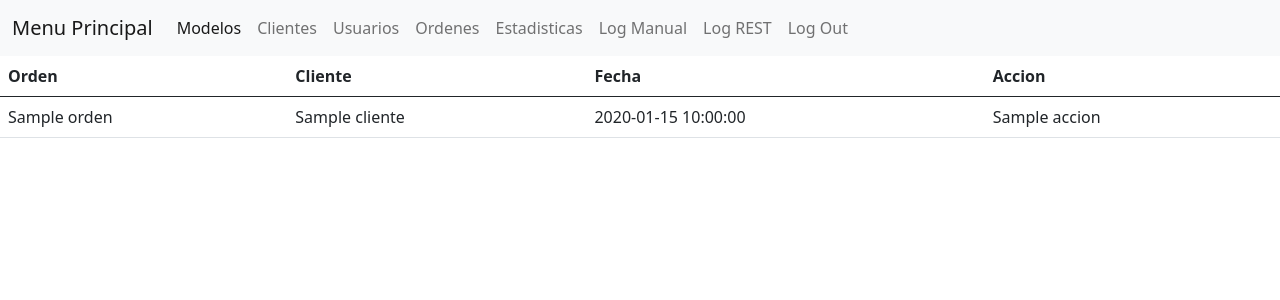
After one commit to maritox09/SistemaDeFabrica, a Flask app: page /log_rest in a window 1280 px wide. The commit adds this page. Shown: the top 300 px of the page. Run offline with Flask 2, Linux system fonts and the light colour scheme; the visitor is signed in with stand-in values (Sample User, id 1); a database or web service that is not in the repository returns one stand-in record (values such as "Sample title").

Commit message:
Agregado de WebServices

```diff
--- a/app.py
+++ b/app.py
@@ -251,7 +251,7 @@ def usuarios_eliminar(usuario):
 @app.route("/ordenes")
 def ordenes():
     if verificar_permiso():
-        data = db.ordenes.find()
+        data = db.ordenes.find().sort('fecha_ingreso',-1)
         return render_template("ordenes.html", data = data)
     else:
         return redirect(url_for("login"))
@@ -337,12 +337,20 @@ def ordenes_cancelar(orden):
 def estadisticas():
     return "Aqui van las estadisticas"
 
-#Log de ordenes
+#Logs
 @app.route("/log_ordenes")
 def log_ordenes():
     if verificar_permiso():
         data = db.log_ordenes.find().sort('fecha',pymongo.DESCENDING)
         return render_template("log_ordenes.html", data = data)
+    else:
+        return redirect(url_for("login"))
+
+@app.route("/log_rest")
+def log_rest():
+    if verificar_permiso():
+        data = db.log_rest.find().sort('fecha',pymongo.DESCENDING)
+        return render_template("log_rest.html", data = data)
     else:
         return redirect(url_for("login"))
 
@@ -361,6 +369,35 @@ def solicitar_inventario():
         ret = {"acceso":"negado"}
         return jsonify(ret)
 
+@app.route("/nueva_orden", methods = ["POST"])
+def nueva_orden():
+    data = request.json
+    resp = db.clientes.find_one({"_id":ObjectId(data['usuario']), "password":data['pass']})
+    if(resp):
+        temp_id = db.ordenes.insert_one({"cliente":data['usuario'], "nombre":resp['nombre'], "fecha_ingreso": datetime.now(), "estado":"recibida"})
+        for modelo in data['orden']:
+            db.ordenes_terminales.insert_one({"orden":str(temp_id.inserted_id),"modelo":modelo['modelo'], "cantidad":modelo['cantidad']})
+    else:
+        ret = {"acceso":"negado"}
+        return jsonify(ret)
+
+    db.log_rest.insert_one({"orden":str(temp_id.inserted_id),"cliente":resp['nombre'],"accion":"Ingreso orden mediante servicios REST","fecha": datetime.now()})
+    ret = {"orden":str(temp_id.inserted_id)}
+    return jsonify(ret)
+
+@app.route("/cancelar_orden", methods = ["POST"])
+def cancelar_orden():
+    data = request.json
+    resp = db.clientes.find_one({"_id":ObjectId(data['usuario']), "password":data['pass']})
+    if(resp):
+        if (db.ordenes.find_one({"_id":ObjectId(data['orden'])})['cliente'] == data['usuario']):
+            db.ordenes.update({"_id":ObjectId(data['orden'])},{"$set":{"estado":"cancelado"}})
+            db.log_rest.insert_one({"orden":data['orden'],"cliente":resp['nombre'],"accion":"Cancelacion de orden mediante servicios REST","fecha": datetime.now()})
+            ret = {"orden":"cancelada"}
+            return jsonify(ret)
+    else:
+        ret = {"acceso":"negado"}
+        return jsonify(ret)
 
 ###########Inicia el servidor
 if __name__ == '__main__':
--- a/templates/base.html
+++ b/templates/base.html
@@ -32,7 +32,10 @@
                 <a class="nav-link" href="/estadisticas">Estadisticas</a>
               </li>
               <li class="nav-item">
-                <a class="nav-link" href="/log_ordenes">Log de ordenes</a>
+                <a class="nav-link" href="/log_ordenes">Log Manual</a>
+              </li>
+              <li class="nav-item">
+                <a class="nav-link" href="/log_rest">Log REST</a>
               </li>
               <li class="nav-item">
                 <a class="nav-link" href="/logout">Log Out</a>
--- /dev/null
+++ b/templates/log_rest.html
@@ -0,0 +1,25 @@
+{% extends "base.html" %}
+{% block titulo %} Log Ordenes {% endblock %}
+
+{% block contenido %}
+<table class="table">
+    <thead>
+      <tr>
+        <th scope="col">Orden</th>
+        <th scope="col">Cliente</th>
+        <th scope="col">Fecha</th>
+        <th scope="col">Accion</th>
+      </tr>
+    </thead>
+    <tbody>
+        {% for mod in data %}
+        <tr>
+            <td>{{mod["orden"]}}</td>
+            <td>{{mod["cliente"]}}</td>
+            <td>{{mod["fecha"]}}</td>
+            <td>{{mod["accion"]}}</td>
+        </tr>
+        {% endfor %}
+    </tbody>
+</table>
+{% endblock %}
--- a/templates/ordenes.html
+++ b/templates/ordenes.html
@@ -7,6 +7,7 @@
       <tr>
         <th scope="col">Id orden</th>
         <th scope="col">Cliente</th>
+        <th scope="col">Nombre</th>
         <th scope="col">Fecha de Ingreso</th>
         <th scope="col">Estado</th>
         <th scope="col">Lista de terminales</th>
@@ -19,6 +20,7 @@
         <tr>
             <td>{{data["_id"]}}</td>
             <td>{{data["cliente"]}}</td>
+            <td>{{data["nombre"]}}</td>
             <td>{{data["fecha_ingreso"]}}</td>
             <td>{{data["estado"]}}</td>
             <td><a href="ordenes/terminales/{{data['_id']}}"> Click aqui </a></td>
```
Also changed, not shown: test.py (+2 -5 lines).
